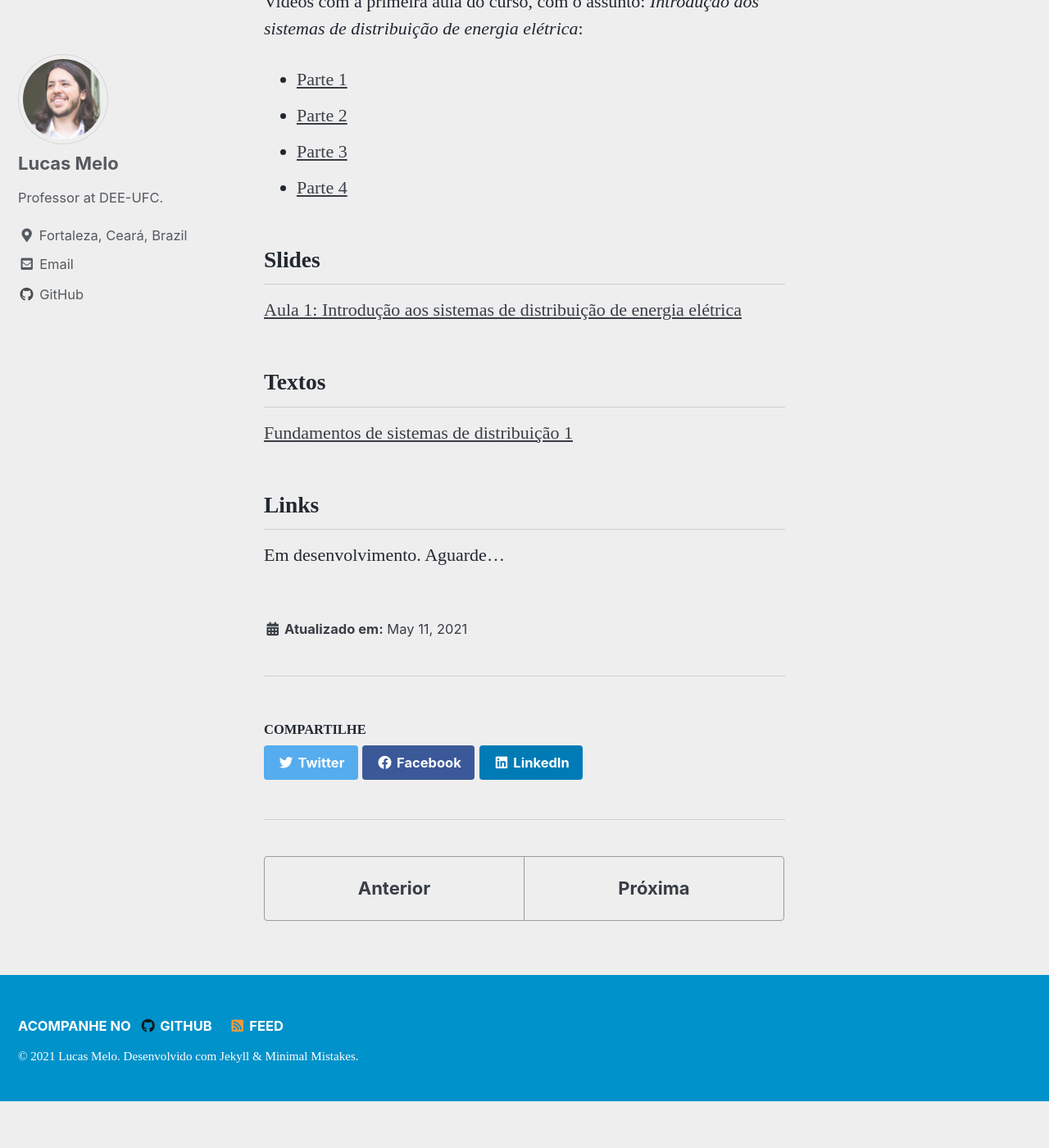
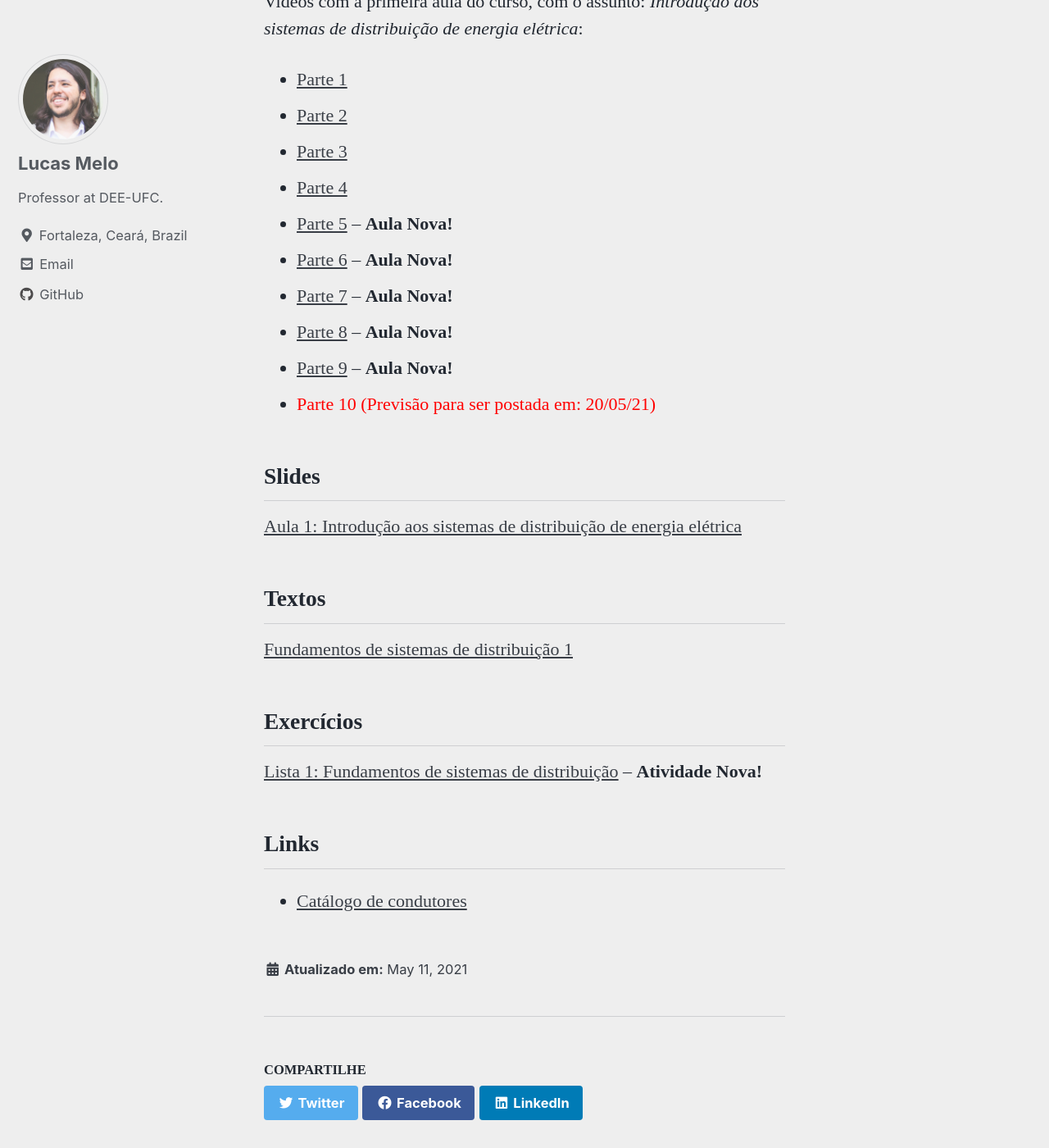
Before and after one commit to lucassm/lucassm.github.io, a Jekyll site: the page built from _teaching/DEE-2021/Unidade-01/index.md, in a window 1280 px wide and 1400 px high, scrolled down 338 px. Shown: the whole window at 82% size. Built offline with Jekyll 4.4.1, drawn with Linux system fonts in a browser that asks for light colours; cached includes are drawn as plain includes; some web fonts are replaced; before the commit the page ends 1681 px from its top, so only the background shows below that.

Commit message:
ADD: novas aulas unidade 1 e lista de exercicios sobre texto postado na unidade 1

```diff
--- a/_teaching/DEE-2021/Unidade-01/index.md
+++ b/_teaching/DEE-2021/Unidade-01/index.md
@@ -15,6 +15,12 @@ Videos com a primeira aula do curso, com o assunto: *Introdução aos sistemas d
 - [Parte 2](https://drive.google.com/file/d/1ieWRBbqTE1a_5Sb3g9z9MGPLRegfrnq9/view?usp=drivesdk)
 - [Parte 3](https://drive.google.com/file/d/1b6-SZUDoatd8VKTcD9BxsmbNqTYXnpgb/view?usp=drivesdk)
 - [Parte 4](https://drive.google.com/file/d/1ztn4DngYkgKZXehar_hpXrxO-hYq6v4Z/view?usp=drivesdk)
+- [Parte 5](https://drive.google.com/file/d/1V791oW9WsFIK4hsFEVJdXfTNiv-02Bhy/view?usp=drivesdk) -- **Aula Nova!**
+- [Parte 6](https://drive.google.com/file/d/1ihV2mDSYlzb1cfGfB8hO9i0FIjcr2mze/view?usp=drivesdk) -- **Aula Nova!**
+- [Parte 7](https://drive.google.com/file/d/1G5Ffkdwm8hqN5vwVeNq1nw1QqezaeiGo/view?usp=drivesdk) -- **Aula Nova!**
+- [Parte 8](https://drive.google.com/file/d/1dL8nc-FUPjiWcm4kgonat9VRfLT2WJHl/view?usp=drivesdk) -- **Aula Nova!**
+- [Parte 9](https://drive.google.com/file/d/19_Z9nfI_MVs3lHWfE7U87FqKQyp5Vhz-/view?usp=drivesdk) -- **Aula Nova!**
+- <p style="color: red">Parte 10 (Previsão para ser postada em: 20/05/21)</p>
 
 ## Slides
 
@@ -24,7 +30,10 @@ Videos com a primeira aula do curso, com o assunto: *Introdução aos sistemas d
 
 [Fundamentos de sistemas de distribuição 1](https://github.com/lucassm/lucassm.github.io/raw/master/files/SDEE-2021/fundamentos-de-sistemas-de-distribuicao-protected.pdf)
 
+## Exercícios
+
+[Lista 1: Fundamentos de sistemas de distribuição](/teaching/DEE-2021/Unidade-01/lista-01) -- **Atividade Nova!**
+
 ## Links
 
-Em desenvolvimento. Aguarde...
-[]()
+- [Catálogo de condutores](https://drive.google.com/file/d/1j8wNQ7llOKwg1EaztDbxEMyZBW_QHeC5/view?usp=drivesdk)
```
Also changed, not shown: _teaching/DEE-2021/Unidade-01/lista-exercicios-1.md (added, +101 -0 lines).
